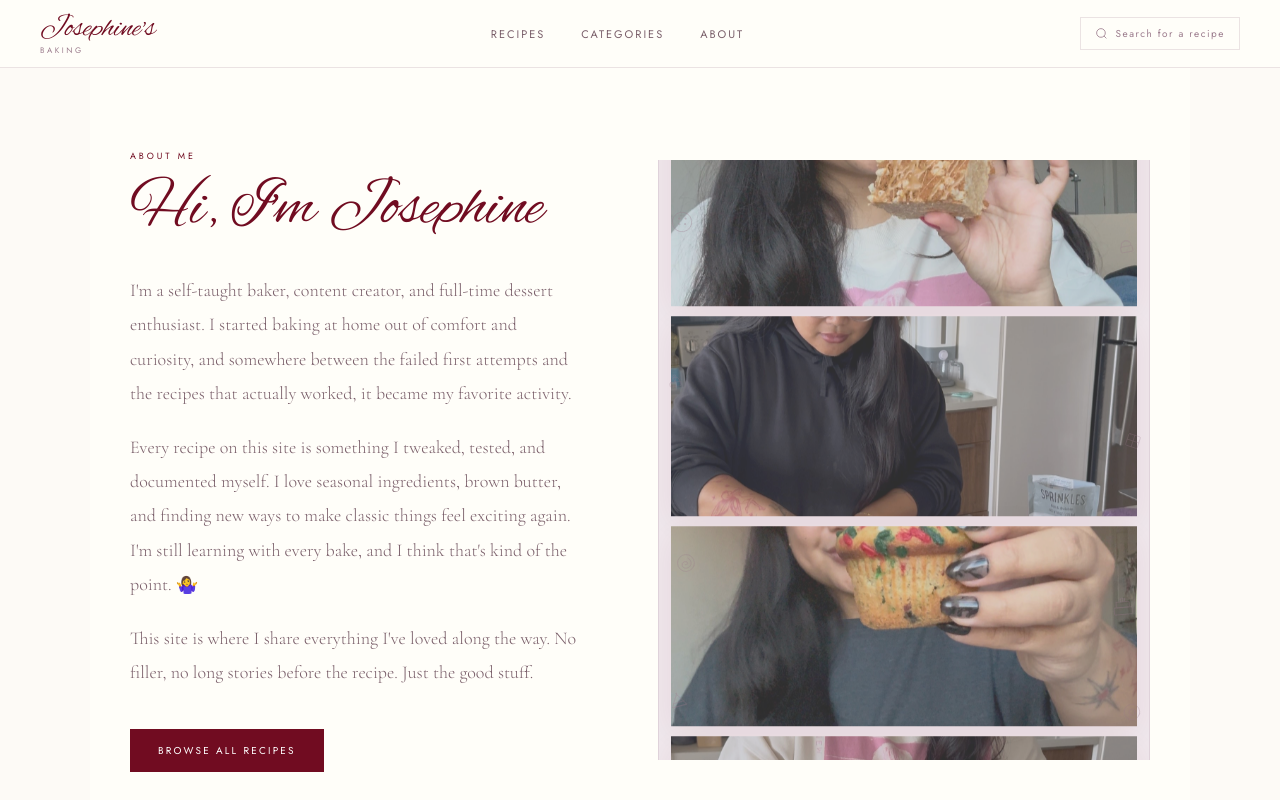
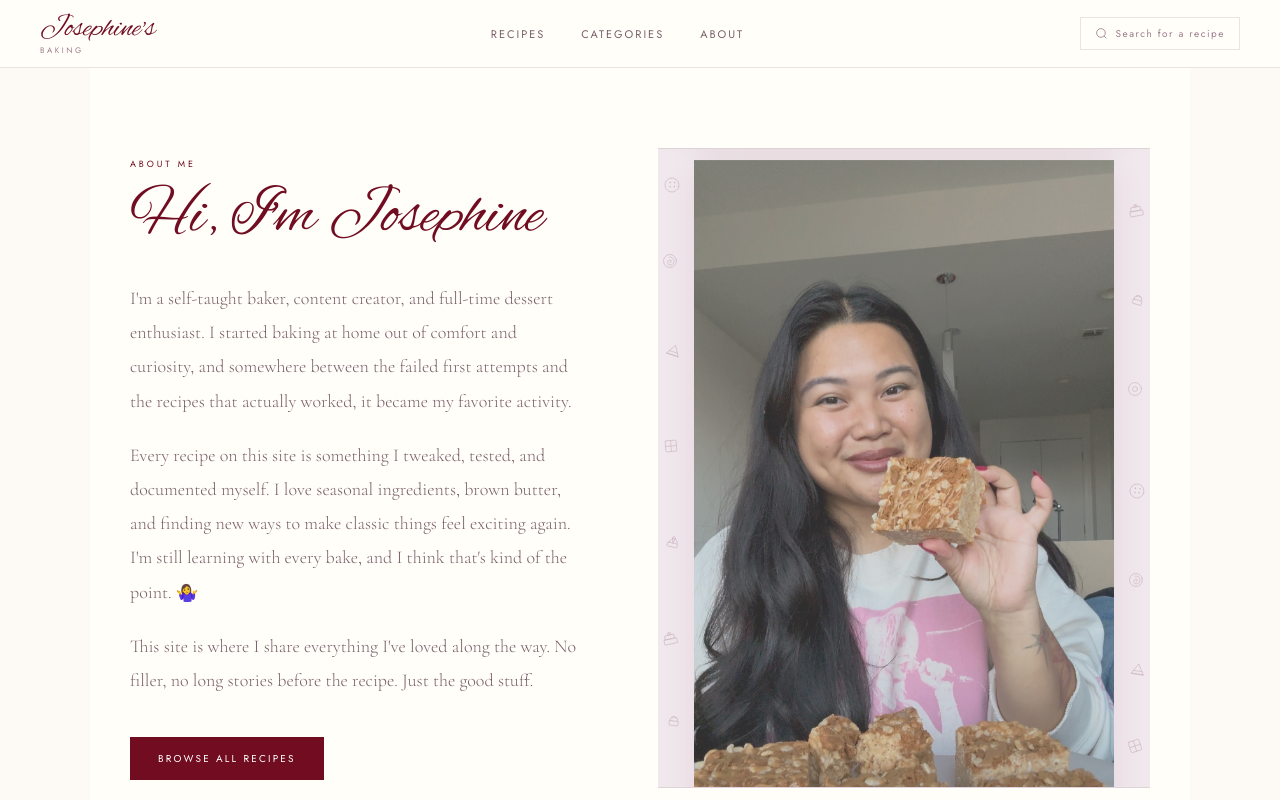
Before and after one commit to josephinecunanan9-wq/josephines-baking, a Next.js app: page /about in a window 1280 px wide. Shown: the top 800 px of the page. Built offline with nearby package versions, Linux system fonts and the light colour scheme.

Commit message:
Update PhotoMarquee.js

```diff
--- a/components/PhotoMarquee.js
+++ b/components/PhotoMarquee.js
@@ -1,6 +1,3 @@
-import { useEffect, useRef } from 'react'
-
-// Photos in alternating action/holding order
 const PHOTOS = [
   { src: '/photos/IMG_7512.PNG', alt: 'Frosting cinnamon rolls' },
   { src: '/photos/IMG_7513.PNG', alt: 'Holding oat bars' },
@@ -12,235 +9,100 @@ const PHOTOS = [
   { src: '/photos/IMG_7516.PNG', alt: 'Holding red velvet cinnamon rolls' },
 ]
 
-// Baking SVG decorations — only relevant items
-const BAKING_SVGS = [
-  // Cookie
-  <svg key="cookie" viewBox="0 0 40 40" fill="none" stroke="currentColor" strokeWidth="1.2" strokeLinecap="round" strokeLinejoin="round">
-    <circle cx="20" cy="20" r="14"/>
-    <circle cx="15" cy="16" r="1.5" fill="currentColor" stroke="none"/>
-    <circle cx="24" cy="14" r="1.5" fill="currentColor" stroke="none"/>
-    <circle cx="17" cy="24" r="1.5" fill="currentColor" stroke="none"/>
-    <circle cx="25" cy="22" r="1.5" fill="currentColor" stroke="none"/>
-  </svg>,
-  // Cupcake
-  <svg key="cupcake" viewBox="0 0 40 40" fill="none" stroke="currentColor" strokeWidth="1.2" strokeLinecap="round" strokeLinejoin="round">
-    <path d="M13 22 c0-5 4-9 8-9s8 4 8 9"/>
-    <rect x="10" y="22" width="20" height="8" rx="2"/>
-    <path d="M20 22 c0-3-3-6-3-10 a3 3 0 0 1 6 0 c0 4-3 7-3 10"/>
-    <path d="M17 14 q3-4 6 0"/>
-  </svg>,
-  // Cinnamon roll
-  <svg key="roll" viewBox="0 0 40 40" fill="none" stroke="currentColor" strokeWidth="1.2" strokeLinecap="round" strokeLinejoin="round">
-    <circle cx="20" cy="20" r="13"/>
-    <path d="M20 20 m0-8 a8 8 0 0 1 0 16 a5 5 0 0 1 0-10 a2.5 2.5 0 0 1 0 5"/>
-  </svg>,
-  // Cake slice
-  <svg key="slice" viewBox="0 0 40 40" fill="none" stroke="currentColor" strokeWidth="1.2" strokeLinecap="round" strokeLinejoin="round">
-    <path d="M8 30 L20 10 L32 30 Z"/>
-    <line x1="8" y1="30" x2="32" y2="30"/>
-    <line x1="11" y1="24" x2="29" y2="24"/>
-    <circle cx="20" cy="9" r="1.5" fill="currentColor" stroke="none"/>
-  </svg>,
-  // Muffin
-  <svg key="muffin" viewBox="0 0 40 40" fill="none" stroke="currentColor" strokeWidth="1.2" strokeLinecap="round" strokeLinejoin="round">
-    <path d="M13 22 Q11 14 20 13 Q29 14 27 22"/>
-    <rect x="11" y="22" width="18" height="9" rx="1"/>
-    <path d="M15 16 Q20 11 25 16"/>
-  </svg>,
-  // Brownie
-  <svg key="brownie" viewBox="0 0 40 40" fill="none" stroke="currentColor" strokeWidth="1.2" strokeLinecap="round" strokeLinejoin="round">
-    <rect x="9" y="9" width="22" height="22" rx="2"/>
-    <line x1="9" y1="20" x2="31" y2="20"/>
-    <line x1="20" y1="9" x2="20" y2="31"/>
-  </svg>,
-  // Full cake
-  <svg key="cake" viewBox="0 0 40 40" fill="none" stroke="currentColor" strokeWidth="1.2" strokeLinecap="round" strokeLinejoin="round">
-    <rect x="7" y="22" width="26" height="10" rx="1"/>
-    <rect x="11" y="14" width="18" height="8"/>
-    <path d="M17 14 L17 10 M20 14 L20 9 M23 14 L23 10"/>
-    <circle cx="17" cy="10" r="1.2" fill="currentColor" stroke="none"/>
-    <circle cx="20" cy="9" r="1.2" fill="currentColor" stroke="none"/>
-    <circle cx="23" cy="10" r="1.2" fill="currentColor" stroke="none"/>
-  </svg>,
-  // Donut
-  <svg key="donut" viewBox="0 0 40 40" fill="none" stroke="currentColor" strokeWidth="1.2" strokeLinecap="round" strokeLinejoin="round">
-    <circle cx="20" cy="20" r="13"/>
-    <circle cx="20" cy="20" r="5"/>
-  </svg>,
+function BakingIcon({ type, size = 32, color = '#C4A8B6' }) {
+  const icons = {
+    cookie: <><circle cx="20" cy="20" r="14"/><circle cx="15" cy="16" r="1.5" fill={color} stroke="none"/><circle cx="24" cy="14" r="1.5" fill={color} stroke="none"/><circle cx="17" cy="24" r="1.5" fill={color} stroke="none"/><circle cx="25" cy="22" r="1.5" fill={color} stroke="none"/></>,
+    cupcake: <><path d="M13 22 c0-5 4-9 8-9s8 4 8 9"/><rect x="10" y="22" width="20" height="8" rx="2"/><path d="M20 22 c0-3-3-6-3-10 a3 3 0 0 1 6 0 c0 4-3 7-3 10"/><path d="M17 14 q3-4 6 0"/></>,
+    roll: <><circle cx="20" cy="20" r="13"/><path d="M20 20 m0-8 a8 8 0 0 1 0 16 a5 5 0 0 1 0-10 a2.5 2.5 0 0 1 0 5" fill="none"/></>,
+    cake: <><rect x="7" y="22" width="26" height="10" rx="1"/><rect x="11" y="14" width="18" height="8"/><path d="M17 14 L17 10 M20 14 L20 9 M23 14 L23 10"/><circle cx="20" cy="9" r="1.2" fill={color} stroke="none"/></>,
+    slice: <><path d="M8 30 L20 10 L32 30 Z"/><line x1="8" y1="30" x2="32" y2="30"/><line x1="11" y1="24" x2="29" y2="24"/></>,
+    muffin: <><path d="M13 22 Q11 14 20 13 Q29 14 27 22"/><rect x="11" y="22" width="18" height="9" rx="1"/><path d="M15 16 Q20 11 25 16"/></>,
+    brownie: <><rect x="9" y="9" width="22" height="22" rx="2"/><line x1="9" y1="20" x2="31" y2="20"/><line x1="20" y1="9" x2="20" y2="31"/></>,
+    donut: <><circle cx="20" cy="20" r="13"/><circle cx="20" cy="20" r="5"/></>,
+  }
+  const types = Object.keys(icons)
+  const iconType = typeof type === 'number' ? types[type % types.length] : type
+  return (
+    <svg viewBox="0 0 40 40" fill="none" stroke={color} strokeWidth="1.3" strokeLinecap="round" strokeLinejoin="round" style={{ width: size, height: size, display: 'block' }}>
+      {icons[iconType]}
+    </svg>
+  )
+}
+
+const H_DECORS = [
+  { top: '5px', left: '3%', rotate: 12, idx: 0 },
+  { top: '5px', left: '15%', rotate: -8, idx: 1 },
+  { top: '5px', left: '28%', rotate: 18, idx: 2 },
+  { top: '5px', left: '42%', rotate: -5, idx: 3 },
+  { top: '5px', left: '56%', rotate: 14, idx: 4 },
+  { top: '5px', left: '70%', rotate: -12, idx: 5 },
+  { top: '5px', left: '84%', rotate: 8, idx: 6 },
+  { bottom: '5px', left: '8%', rotate: -10, idx: 7 },
+  { bottom: '5px', left: '22%', rotate: 15, idx: 0 },
+  { bottom: '5px', left: '36%', rotate: -6, idx: 1 },
+  { bottom: '5px', left: '50%', rotate: 20, idx: 2 },
+  { bottom: '5px', left: '64%', rotate: -14, idx: 3 },
+  { bottom: '5px', left: '78%', rotate: 9, idx: 4 },
+  { bottom: '5px', left: '92%', rotate: -18, idx: 5 },
 ]
 
-// Scattered decoration positions for border overlay
-const DECOR_POSITIONS = [
-  { top: '8%', left: '2%', rotate: 12, size: 28 },
-  { top: '35%', left: '1%', rotate: -8, size: 22 },
-  { top: '65%', left: '3%', rotate: 20, size: 26 },
-  { top: '88%', left: '1.5%', rotate: -15, size: 24 },
-  { top: '12%', right: '2%', rotate: -10, size: 26 },
-  { top: '45%', right: '1%', rotate: 18, size: 22 },
-  { top: '72%', right: '2.5%', rotate: -5, size: 28 },
-  { top: '90%', right: '1%', rotate: 14, size: 24 },
+const V_DECORS = [
+  { top: '4%', left: '4px', rotate: 12, idx: 0 },
+  { top: '16%', left: '2px', rotate: -8, idx: 2 },
+  { top: '30%', left: '6px', rotate: 18, idx: 4 },
+  { top: '45%', left: '3px', rotate: -5, idx: 6 },
+  { top: '60%', left: '5px', rotate: 14, idx: 1 },
+  { top: '75%', left: '2px', rotate: -12, idx: 3 },
+  { top: '88%', left: '6px', rotate: 8, idx: 5 },
+  { top: '8%', right: '4px', rotate: -10, idx: 3 },
+  { top: '22%', right: '2px', rotate: 15, idx: 5 },
+  { top: '36%', right: '5px', rotate: -6, idx: 7 },
+  { top: '52%', right: '3px', rotate: 20, idx: 0 },
+  { top: '66%', right: '4px', rotate: -14, idx: 2 },
+  { top: '80%', right: '2px', rotate: 9, idx: 4 },
+  { top: '92%', right: '5px', rotate: -18, idx: 6 },
 ]
 
-// Horizontal marquee for homepage
 export function HorizontalPhotoMarquee() {
   const repeated = [...PHOTOS, ...PHOTOS, ...PHOTOS]
-
   return (
-    <div style={{
-      position: 'relative',
-      overflow: 'hidden',
-      background: 'var(--mauve-pale)',
-      borderTop: '0.5px solid var(--border-m)',
-      borderBottom: '0.5px solid var(--border-m)',
-      padding: '12px 0',
-    }}>
-      {/* Baking decorations scattered in borders */}
-      {DECOR_POSITIONS.slice(0, 4).map((pos, i) => (
-        <div key={i} style={{
-          position: 'absolute',
-          top: pos.top,
-          left: pos.left,
-          transform: `rotate(${pos.rotate}deg)`,
-          color: 'var(--mauve)',
-          opacity: 0.35,
-          width: pos.size,
-          height: pos.size,
-          zIndex: 2,
-          pointerEvents: 'none',
-        }}>
-          {BAKING_SVGS[i % BAKING_SVGS.length]}
+    <div style={{ position: 'relative', overflow: 'hidden', background: 'var(--mauve-pale)', borderTop: '0.5px solid var(--border-m)', borderBottom: '0.5px solid var(--border-m)', padding: '20px 0' }}>
+      {H_DECORS.map((d, i) => (
+        <div key={i} style={{ position: 'absolute', top: d.top, bottom: d.bottom, left: d.left, transform: `rotate(${d.rotate}deg)`, zIndex: 3, pointerEvents: 'none', opacity: 0.75 }}>
+          <BakingIcon type={d.idx} size={20} color="#C4A8B6" />
         </div>
       ))}
-      {DECOR_POSITIONS.slice(4).map((pos, i) => (
-        <div key={i + 4} style={{
-          position: 'absolute',
-          top: pos.top,
-          right: pos.right,
-          transform: `rotate(${pos.rotate}deg)`,
-          color: 'var(--mauve)',
-          opacity: 0.35,
-          width: pos.size,
-          height: pos.size,
-          zIndex: 2,
-          pointerEvents: 'none',
-        }}>
-          {BAKING_SVGS[(i + 4) % BAKING_SVGS.length]}
-        </div>
-      ))}
-
-      {/* Scrolling strip */}
-      <div style={{
-        display: 'flex',
-        gap: '10px',
-        animation: 'marquee-h 40s linear infinite',
-        width: 'max-content',
-        padding: '0 5px',
-      }}>
+      <div style={{ display: 'flex', gap: '32px', animation: 'marquee-h 50s linear infinite', width: 'max-content', padding: '0 16px' }}>
         {repeated.map((photo, i) => (
-          <div key={i} style={{
-            flexShrink: 0,
-            height: '140px',
-            width: '110px',
-            overflow: 'hidden',
-            position: 'relative',
-            boxShadow: '0 8px 32px rgba(113,12,33,0.08)',
-          }}>
-            <img
-              src={photo.src}
-              alt={photo.alt}
-              style={{ width: '100%', height: '100%', objectFit: 'cover', display: 'block' }}
-            />
-            {/* White overlay to soften video screenshots */}
-            <div style={{
-              position: 'absolute',
-              inset: 0,
-              background: 'rgba(255,255,255,0.18)',
-              pointerEvents: 'none',
-            }} />
+          <div key={i} style={{ flexShrink: 0, height: '140px', width: '112px', overflow: 'hidden', position: 'relative', boxShadow: '0 8px 32px rgba(113,12,33,0.08)' }}>
+            <img src={photo.src} alt={photo.alt} style={{ width: '100%', height: '100%', objectFit: 'cover', display: 'block' }} />
+            <div style={{ position: 'absolute', inset: 0, background: 'rgba(255,255,255,0.18)', pointerEvents: 'none' }} />
           </div>
         ))}
       </div>
-
-      <style>{`
-        @keyframes marquee-h {
-          0% { transform: translateX(0); }
-          100% { transform: translateX(-33.333%); }
-        }
-      `}</style>
+      <style>{`@keyframes marquee-h { 0% { transform: translateX(0); } 100% { transform: translateX(-33.333%); } }`}</style>
     </div>
   )
 }
 
-// Vertical marquee for about page
 export function VerticalPhotoMarquee() {
   const repeated = [...PHOTOS, ...PHOTOS, ...PHOTOS]
-
   return (
-    <div style={{
-      position: 'relative',
-      overflow: 'hidden',
-      height: '600px',
-      background: 'var(--mauve-pale)',
-      borderLeft: '0.5px solid var(--border-m)',
-      borderRight: '0.5px solid var(--border-m)',
-    }}>
-      {/* Baking decorations scattered on sides */}
-      {DECOR_POSITIONS.map((pos, i) => (
-        <div key={i} style={{
-          position: 'absolute',
-          top: pos.top,
-          left: pos.left,
-          right: pos.right,
-          transform: `rotate(${pos.rotate}deg)`,
-          color: 'var(--mauve)',
-          opacity: 0.35,
-          width: pos.size,
-          height: pos.size,
-          zIndex: 2,
-          pointerEvents: 'none',
-        }}>
-          {BAKING_SVGS[i % BAKING_SVGS.length]}
+    <div style={{ position: 'relative', overflow: 'hidden', height: '640px', background: 'var(--mauve-pale)', borderTop: '0.5px solid var(--border-m)', borderBottom: '0.5px solid var(--border-m)' }}>
+      {V_DECORS.map((d, i) => (
+        <div key={i} style={{ position: 'absolute', top: d.top, left: d.left, right: d.right, transform: `rotate(${d.rotate}deg)`, zIndex: 3, pointerEvents: 'none', opacity: 0.75 }}>
+          <BakingIcon type={d.idx} size={20} color="#C4A8B6" />
         </div>
       ))}
-
-      {/* Scrolling strip */}
-      <div style={{
-        display: 'flex',
-        flexDirection: 'column',
-        gap: '10px',
-        animation: 'marquee-v 35s linear infinite',
-        padding: '5px 12px',
-      }}>
+      <div style={{ display: 'flex', flexDirection: 'column', gap: '16px', animation: 'marquee-v 45s linear infinite', padding: '8px 36px' }}>
         {repeated.map((photo, i) => (
-          <div key={i} style={{
-            flexShrink: 0,
-            height: '200px',
-            width: '100%',
-            overflow: 'hidden',
-            position: 'relative',
-            boxShadow: '0 8px 32px rgba(113,12,33,0.08)',
-          }}>
-            <img
-              src={photo.src}
-              alt={photo.alt}
-              style={{ width: '100%', height: '100%', objectFit: 'cover', display: 'block' }}
-            />
-            <div style={{
-              position: 'absolute',
-              inset: 0,
-              background: 'rgba(255,255,255,0.18)',
-              pointerEvents: 'none',
-            }} />
+          <div key={i} style={{ flexShrink: 0, width: '100%', aspectRatio: '9/16', overflow: 'hidden', position: 'relative', boxShadow: '0 8px 32px rgba(113,12,33,0.08)' }}>
+            <img src={photo.src} alt={photo.alt} style={{ width: '100%', height: '100%', objectFit: 'cover', display: 'block' }} />
+            <div style={{ position: 'absolute', inset: 0, background: 'rgba(255,255,255,0.18)', pointerEvents: 'none' }} />
           </div>
         ))}
       </div>
-
-      <style>{`
-        @keyframes marquee-v {
-          0% { transform: translateY(0); }
-          100% { transform: translateY(-33.333%); }
-        }
-      `}</style>
+      <style>{`@keyframes marquee-v { 0% { transform: translateY(0); } 100% { transform: translateY(-33.333%); } }`}</style>
     </div>
   )
 }
```
